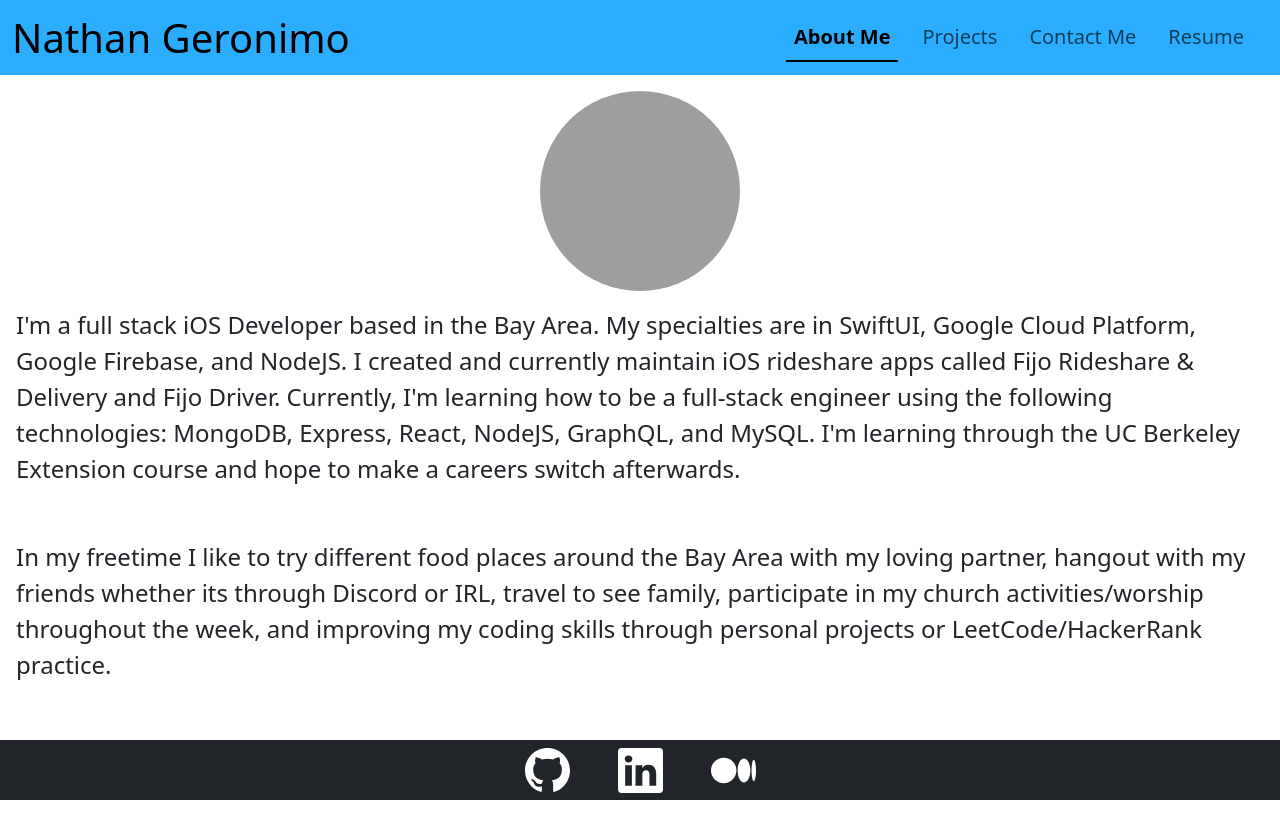
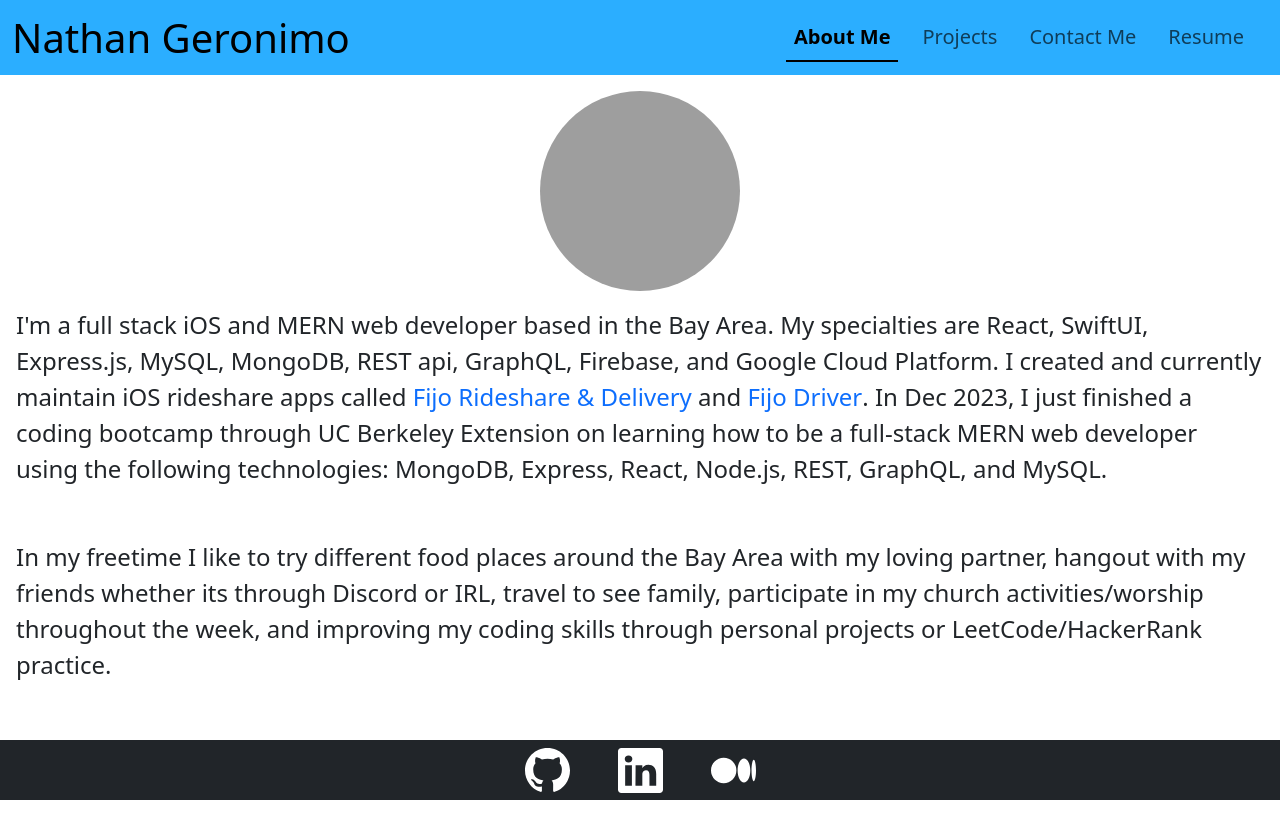
Before and after one commit to nathangero/portfolio-react, a React (Vite) app: page / in a window 1280 px wide. Shown: the top 838 px of the page. Built offline with nearby package versions, Linux system fonts and the light colour scheme; grey boxes are pictures that could not be loaded.

Commit message:
update about me

```diff
--- a/src/index.css
+++ b/src/index.css
@@ -15,11 +15,11 @@
 
 a {
   font-weight: 500;
-  color: #646cff;
+  /* color: #646cff; */
   text-decoration: inherit;
 }
 a:hover {
-  color: #535bf2;
+  /* color: #535bf2; */
 }
 
 body {
--- a/src/pages/AboutMePage.jsx
+++ b/src/pages/AboutMePage.jsx
@@ -20,7 +20,7 @@ export default function AboutMePage() {
 
             <div id="about-me-text" className="p-3">
                 <p>
-                    I&apos;m a full stack iOS Developer based in the Bay Area. My specialties are in SwiftUI, Google Cloud Platform, Google Firebase, and NodeJS. I created and currently maintain iOS rideshare apps called Fijo Rideshare & Delivery and Fijo Driver. Currently, I&apos;m learning how to be a full-stack engineer using the following technologies: MongoDB, Express, React, NodeJS, GraphQL, and MySQL. I&apos;m learning through the UC Berkeley Extension course and hope to make a careers switch afterwards.
+                    I&apos;m a full stack iOS and MERN web developer based in the Bay Area. My specialties are React, SwiftUI, Express.js, MySQL, MongoDB, REST api, GraphQL, Firebase, and Google Cloud Platform. I created and currently maintain iOS rideshare apps called <a target="_blank" href="https://apps.apple.com/us/app/fijo-rideshare-delivery/id1545438502" rel="noreferrer">Fijo Rideshare & Delivery</a> and <a target="_blank" href="https://apps.apple.com/us/app/fijo-driver/id1545438729" rel="noreferrer">Fijo Driver</a>. In Dec 2023, I just finished a coding bootcamp through UC Berkeley Extension on learning how to be a full-stack MERN web developer using the following technologies: MongoDB, Express, React, Node.js, REST, GraphQL, and MySQL.
                 </p>
                 <br />
                 <p>
@@ -28,7 +28,7 @@ export default function AboutMePage() {
                 </p>
                 <br />
                 <p>
-                    Please check out my work <Link className='text-primary' to={'/portfolio'}>here</Link> or contact me <Link className='text-primary' to={'/contact'}>here</Link>, and thank you for visiting!
+                    Please check out my work <Link className='text-primary' to={'/projects'}>here</Link> or contact me <Link className='text-primary' to={'/contact'}>here</Link>, and thank you for visiting!
                 </p>
             </div>
         </section>
```
